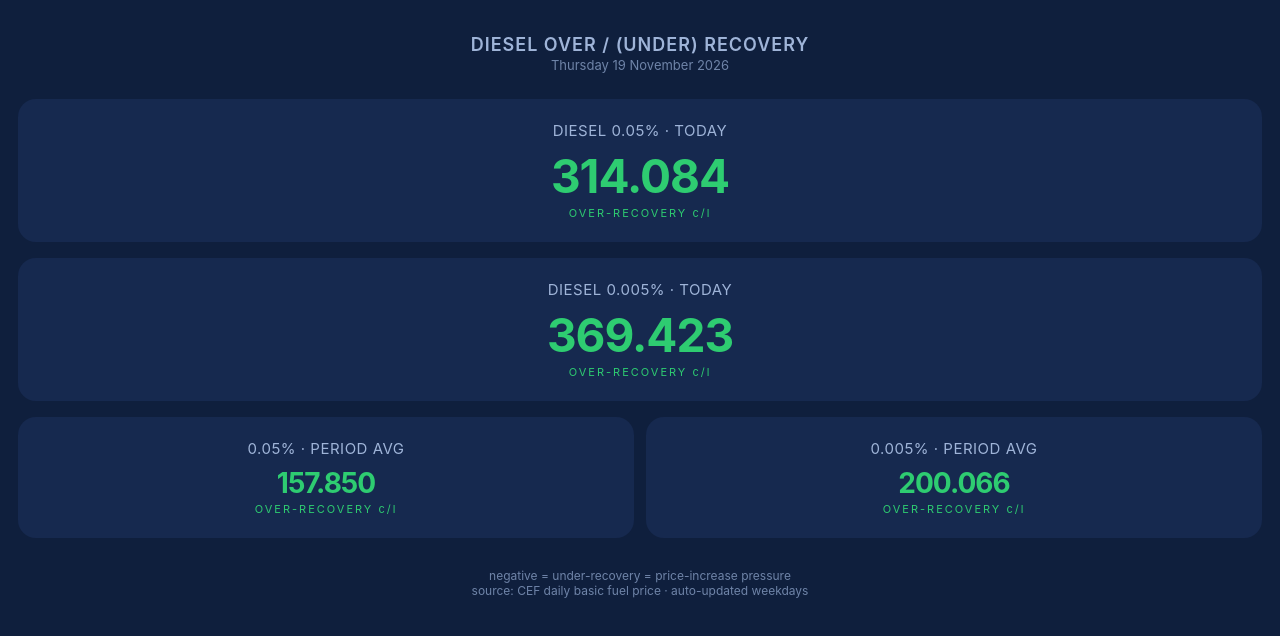
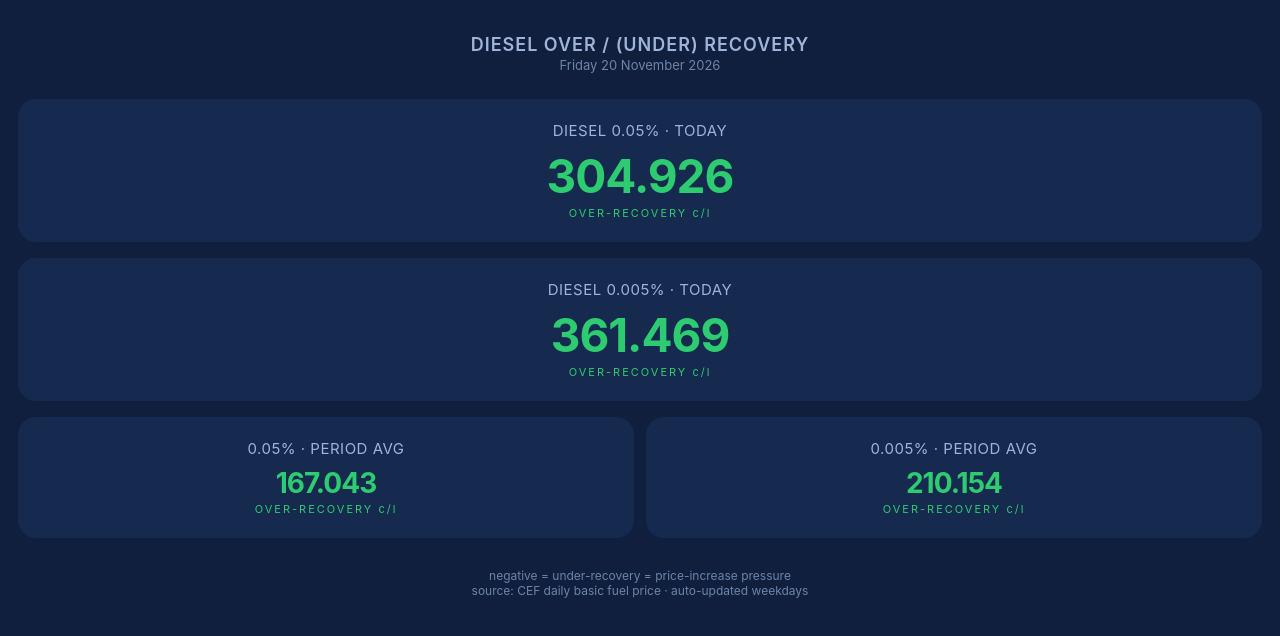
Before and after one commit to bmwx5marc-lgtm/diesel-card, a plain HTML site: page docs/index.html in a window 1280 px wide. Drawn offline with Linux system fonts and the light colour scheme.

Commit message:
Update diesel card

```diff
--- a/docs/index.html
+++ b/docs/index.html
@@ -17,12 +17,12 @@ h1{font-size:18px;font-weight:600;margin:0 0 2px;color:#9fb4d8;letter-spacing:1p
 .sub{font-size:12px;color:#6f84a8;margin-top:14px}
 </style></head><body>
 <h1>DIESEL OVER / (UNDER) RECOVERY</h1>
-<div class="d">Thursday 19 November 2026</div>
-<div class="card"><div class="grade">DIESEL 0.05% &middot; TODAY</div><div class="num" style="color:#2ecc71">314.084</div><div class="tag" style="color:#2ecc71">OVER-RECOVERY&nbsp;c/l</div></div>
-<div class="card"><div class="grade">DIESEL 0.005% &middot; TODAY</div><div class="num" style="color:#2ecc71">369.423</div><div class="tag" style="color:#2ecc71">OVER-RECOVERY&nbsp;c/l</div></div>
+<div class="d">Friday 20 November 2026</div>
+<div class="card"><div class="grade">DIESEL 0.05% &middot; TODAY</div><div class="num" style="color:#2ecc71">304.926</div><div class="tag" style="color:#2ecc71">OVER-RECOVERY&nbsp;c/l</div></div>
+<div class="card"><div class="grade">DIESEL 0.005% &middot; TODAY</div><div class="num" style="color:#2ecc71">361.469</div><div class="tag" style="color:#2ecc71">OVER-RECOVERY&nbsp;c/l</div></div>
 <div class="row">
-<div class="card small"><div class="grade">0.05% &middot; PERIOD AVG</div><div class="num" style="color:#2ecc71">157.850</div><div class="tag" style="color:#2ecc71">OVER-RECOVERY&nbsp;c/l</div></div>
-<div class="card small"><div class="grade">0.005% &middot; PERIOD AVG</div><div class="num" style="color:#2ecc71">200.066</div><div class="tag" style="color:#2ecc71">OVER-RECOVERY&nbsp;c/l</div></div>
+<div class="card small"><div class="grade">0.05% &middot; PERIOD AVG</div><div class="num" style="color:#2ecc71">167.043</div><div class="tag" style="color:#2ecc71">OVER-RECOVERY&nbsp;c/l</div></div>
+<div class="card small"><div class="grade">0.005% &middot; PERIOD AVG</div><div class="num" style="color:#2ecc71">210.154</div><div class="tag" style="color:#2ecc71">OVER-RECOVERY&nbsp;c/l</div></div>
 </div>
 <div class="sub">negative = under-recovery = price-increase pressure<br>
 source: CEF daily basic fuel price &middot; auto-updated weekdays</div>
```
